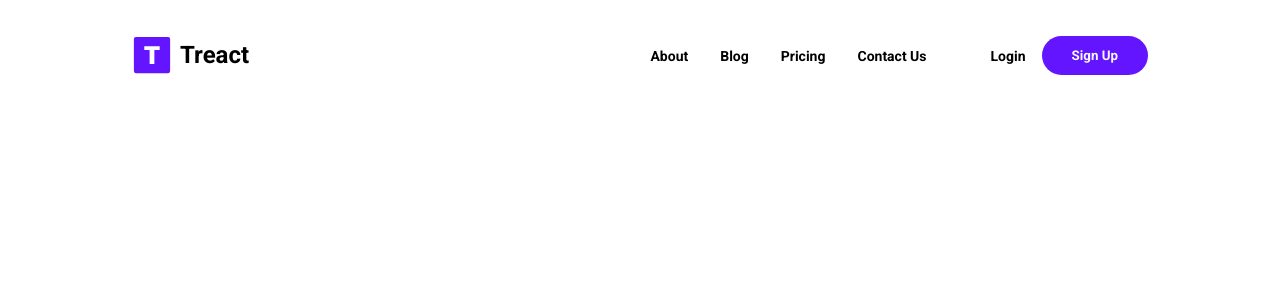
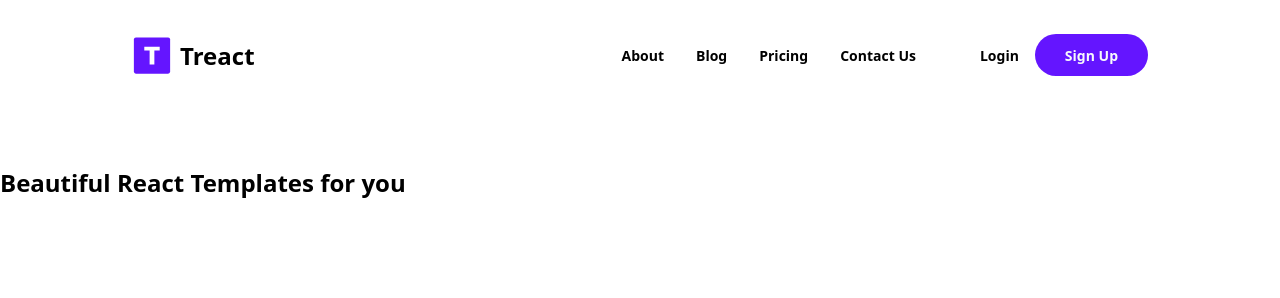
Before and after one commit to suppleye/Treact, a plain HTML site: page index.html in a window 1280 px wide. Drawn offline with Linux system fonts and the light colour scheme.

Commit message:
CONFUSED!!!!

```diff
--- a/index.html
+++ b/index.html
@@ -10,7 +10,9 @@
         <script src="https://kit.fontawesome.com/1398b016f2.js" crossorigin="anonymous"></script>
     </head>
     <body>
-    <Section>
+        <div id="root">
+            <div>
+                <header>
                     <nav>
                         <div class="row">
                             <a href="#" class="logo">
@@ -18,15 +20,53 @@
                                     <h1 class="logo--text">Treact</h1>
                             </a>
                         </div>
-            <ul>
-                <li><a href="#about">About</a></li>
-                <li><a href="#blog">Blog</a></li>
-                <li><a href="#pricing">Pricing</a></li>
-                <li><a href="#contactus">Contact Us</a></li>
-                <li class="login"><a href="#login">Login</a></li>
-                <button class="btn"><a href="#signup"></a>Sign Up</button>
+                        <ul class="nav__link--list">
+                            <li><a href="#about" class="
+                                nav__link--anchor
+                                link__hover-effect
+                                link__hover-effect--purple
+                                ">About</a>
+                            </li>
+                            <li><a href="#blog" class="
+                                nav__link--anchor
+                                link__hover-effect
+                                link__hover-effect--purple
+                                ">Blog</a>
+                            </li>
+                            <li><a href="#pricing" class="
+                                nav__link--anchor
+                                link__hover-effect
+                                link__hover-effect--purple
+                                ">Pricing</a>
+                            </li>
+                            <li><a href="#contactus" class="
+                                nav__link--anchor
+                                link__hover-effect
+                                link__hover-effect--purple
+                                ">Contact Us</a>
+                            </li>
+                            <li class="login"><a href="#login" class="
+                                nav__link--anchor
+                                link__hover-effect
+                                link__hover-effect--black
+                                ">Login</a>
+                            </li>
+                            <button class="btn"><a href="#signup" class="
+                                nav__link--anchor
+                                nav__link--anchor--primary
+                                ">Sign Up</a>
+                            </button>
                         </ul>
                     </nav>
-    </Section>
+                </header>
+                <div class="twocoulumn__container">
+                    <div class="twocolumn__twocolumn">
+                        <div class="twocolumn__left-column">
+                            <h2 class="twocolumn__header2">Beautiful React Templates <span class="purple">for you</span></h2>
+                        </div>
+                    </div>
+                </div>
+            </div>
+        </div>
     </body>
 </html>
--- a/styles.css
+++ b/styles.css
@@ -1,9 +1,9 @@
-@import url('https://fonts.googleapis.com/css2?family=Lato:ital,wght@0,700;1,400&family=Roboto:wght@300;400;500;700&display=swap');
-* {
+@import url('https://fonts.googleapis.com/css2?family=Inter:wght@400;500;600;700;900&amp;display=swap');
+*, :after, :before{
     padding: 0;
     margin: 0;
     box-sizing: border-box;
-    font-family: 'Roboto', sans-serif;
+    font-family: ui-sans-serif, system-ui, -apple-system, BlinkMacSystemFont, "Segoe UI", Roboto, "Helvetica Neue", Arial, "Noto Sans", sans-serif, "Apple Color Emoji", "Segoe UI Emoji", "Segoe UI Symbol", "Noto Color Emoji"
 }
 
 nav{
@@ -19,6 +19,7 @@ a{
     color: inherit;
     font-size: 14px;
     text-decoration: none;
+    position: relative;
 }
 
 .logo{
@@ -42,12 +43,12 @@ ul{
 li{
     list-style: none;
     padding: 16px;
-    font-weight: 900;
+    font-weight: 600;
 }
 
-li:hover{
+.link__hover-effect:hover{
     text-decoration: underline;
-    text-underline-offset: 5px;
+    text-underline-offset: 10px;
     color: rgba(100,21,255);
     transition: 400ms ease;
 }
@@ -56,18 +57,12 @@ button{
     padding: 0 30px;
     margin-top: 6px;
     margin-bottom: 6px;
-    border-radius: 24px 24px 24px;
+    border-radius: 24px;
     border: none;
     background-color: rgba(100,21,255);
     color: rgba(247,250,252);
-    border-width: 0;
     cursor: pointer;
-    font-weight: 600;
-}
-
-.btn:hover{
-    background-color: rgba(100,21,255);
-    transition: 400ms ease;
+    font-weight: 700;
 }
 
 h1{
@@ -77,3 +72,10 @@ h1{
     font-size: 24px;
     font-weight: 900;
 }
+
+/*coulmn container*/
+
+.twocoulumn__container{
+    position: relative;
+    padding: 96px 0;
+}
```
Lines whose indentation alone changed are shown as unchanged.
